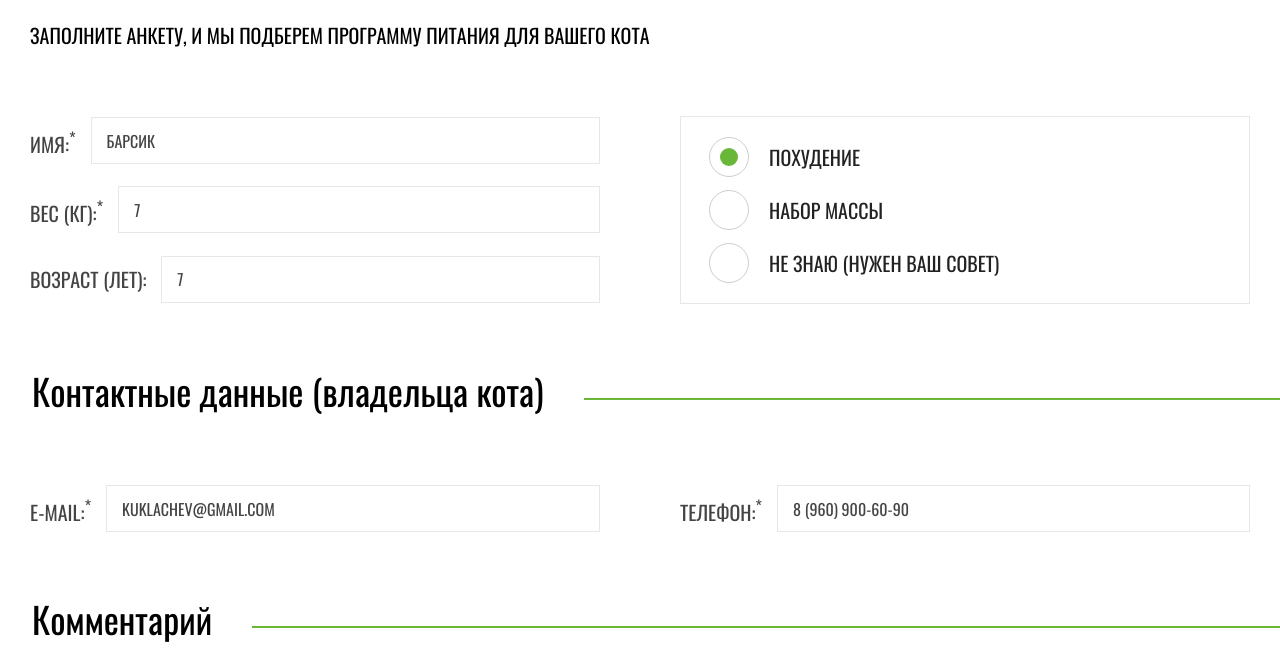
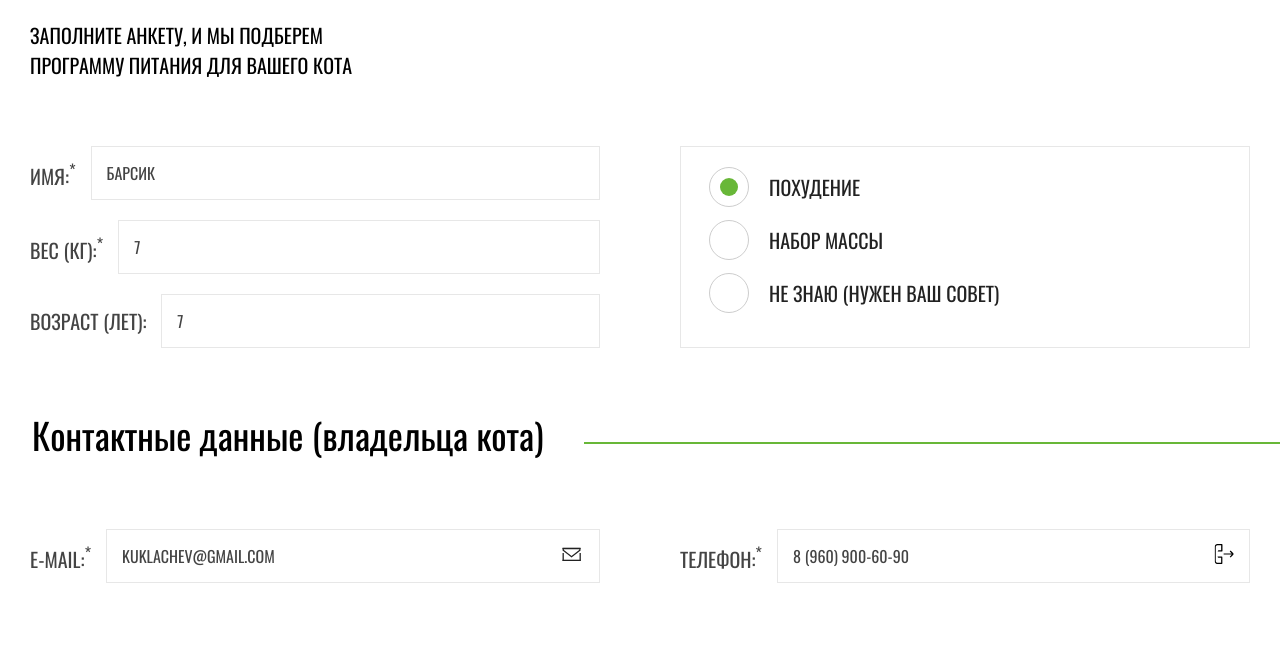
Before and after one commit to andreykyr/cat-energy, a website: page source/form.html in a window 1280 px wide. Shown: the part 300-949 px from the top of the page. Drawn offline with nearby package versions, Linux system fonts and the light colour scheme; files that its build step writes are made by us from their sources.

Commit message:
изменения к удалению

```diff
--- a/source/form.html
+++ b/source/form.html
@@ -128,7 +128,7 @@
                 Подбор программы
             </p>
             <p class="programs-form__subtitle">
-                Заполните анкету, и мы подберем
+                Заполните анкету, и мы подберем<br>
                 программу питания для вашего кота
             </p>
             <fieldset class="programs-form__fieldset programs-form__about-cat programs-fieldset programs-fieldset--about-cat">
@@ -165,11 +165,11 @@
             </fieldset>
             <fieldset class="programs-form__fieldset programs-form__contacts programs-fieldset programs-fieldset--contacts">
               <legend class="programs-fieldset__heading">Контактные данные <br class="mobile-break">(владельца кота)</legend>
-              <div class="programs-fieldset__filter">
+              <div class="programs-fieldset__filter programs-fieldset__filter--mail">
                 <label class="programs-fieldset__label" for="programs-owner-email">E-mail:<sup>*</sup></label>
                 <input class="programs-fieldset__input" type="email" id="programs-owner-email" name="owner-email" placeholder="kuklachev@gmail.com" required>
               </div>
-              <div class="programs-fieldset__filter">
+              <div class="programs-fieldset__filter programs-fieldset__filter--phone">
                 <label class="programs-fieldset__label" for="programs-owner-phone">Телефон:<sup>*</sup></label>
                 <input class="programs-fieldset__input" type="tel" id="programs-owner-phone" name="owner-phone" placeholder="8 (960) 900-60-90" required>
               </div>
--- a/source/less/blocks/programs-fieldset.less
+++ b/source/less/blocks/programs-fieldset.less
@@ -50,9 +50,35 @@
 
 .programs-fieldset__filter {
   width: 100%;
+  position: relative;
   display: flex;
   justify-content: space-between;
   align-items: center;
+}
+
+.programs-fieldset__filter--mail::after, .programs-fieldset__filter--phone::after {
+  position: absolute;
+  content: "";
+  width: 34px;
+  height: 43px;
+  top: 0;
+  right: 0;
+  background-repeat: no-repeat;
+
+  @media(min-width: @tablet-width) {
+    width: 38px;
+    height: 50px;
+  }
+}
+
+.programs-fieldset__filter--mail::after {
+  background-image: url("../../img/programs-fieldset/icon-mail.svg");
+  background-position: 0 center;
+}
+
+.programs-fieldset__filter--phone::after {
+  background-image: url("../../img/programs-fieldset/icon-phone.svg");
+  background-position: 2px center;
 }
 
 
@@ -66,7 +92,12 @@
   border: 1px solid #E7E7E7;
 
   @media(min-width: @tablet-width) {
-    width: 52px;
+    height: 52px;
+  }
+
+  &:focus {
+    outline: none;
+    border: 1px solid @dark-grey;
   }
 
   &::placeholder {
@@ -180,6 +211,7 @@
   }
 }
 
+
 .programs-fieldset--about-cat {
   padding-bottom: 24px;
 
```
Also changed, not shown: source/img/programs-fieldset/icon-mail.svg (added), source/img/programs-fieldset/icon-phone.svg (added).
